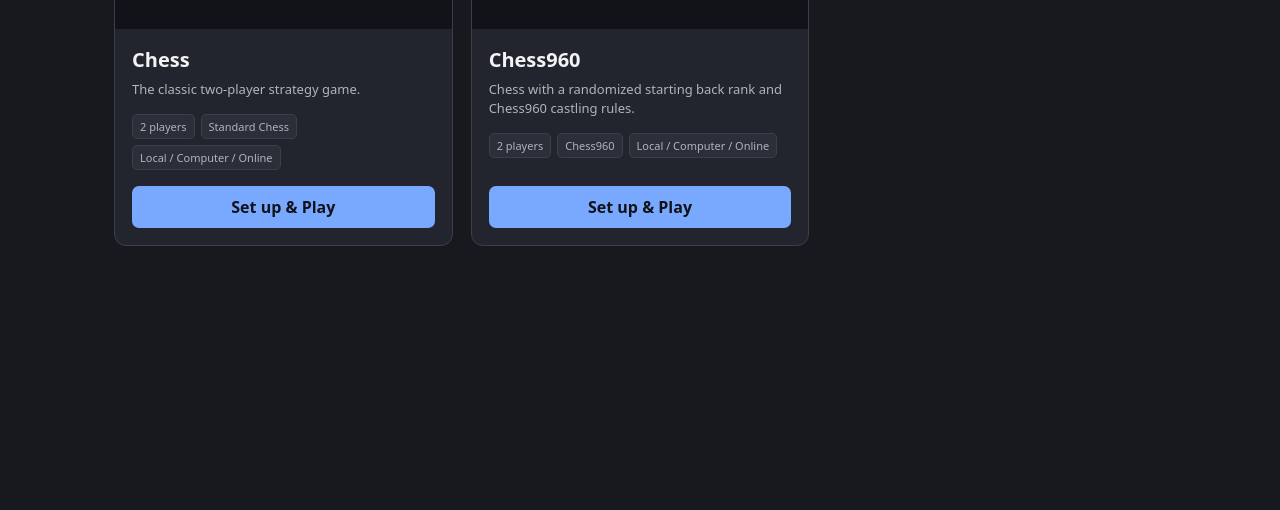
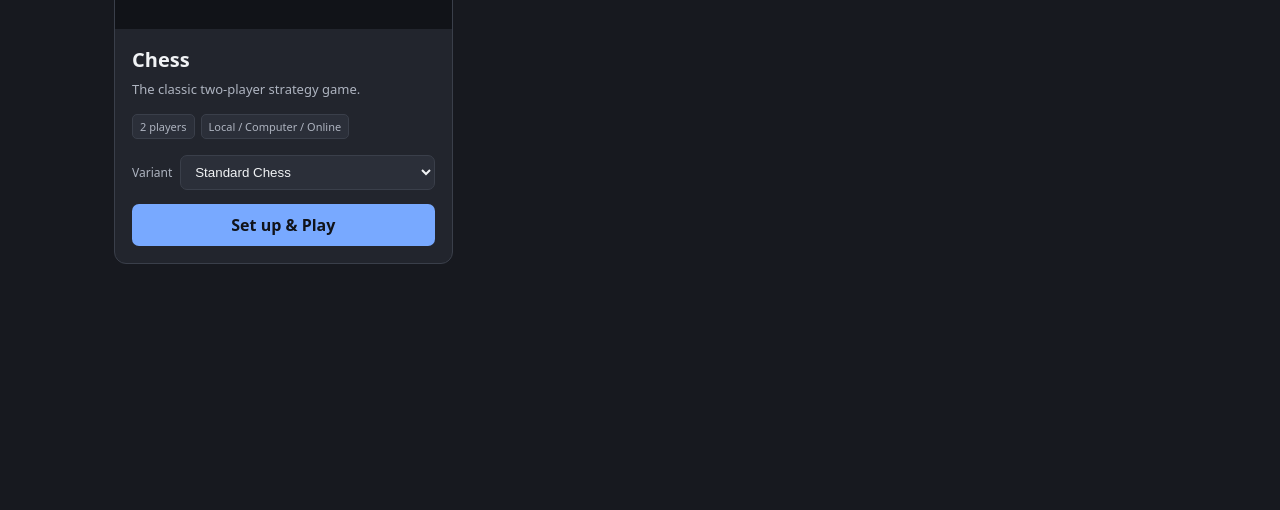
Before and after one commit to GeorgeGamez/OpenGameGallery, a plain HTML site: page index.html in a window 1280 px wide. Shown: the part 290-800 px from the top of the page. Drawn offline with Linux system fonts and the light colour scheme.

Commit message:
Update index.html

```diff
--- a/index.html
+++ b/index.html
@@ -146,6 +146,26 @@
         flex-wrap: wrap;
         gap: 6px;
         margin-bottom: 16px;
+      }
+      .game-variant {
+        display: flex;
+        align-items: center;
+        gap: 8px;
+        margin-bottom: 14px;
+        color: var(--muted);
+        font-size: 12px;
+      }
+      .game-variant label {
+        flex: 0 0 auto;
+      }
+      .game-variant select {
+        flex: 1;
+        min-width: 0;
+        color: var(--text);
+        background: var(--panel2);
+        border: 1px solid var(--border);
+        border-radius: 7px;
+        padding: 8px 10px;
       }
       .meta-tag {
         padding: 4px 7px;
@@ -744,37 +764,56 @@ No diagnostics run yet.</pre
 
       function renderGames() {
         gamesGrid.innerHTML = "";
-        const games = [
-          { id: "chess", variant: "standard", name: "Chess", description: "The classic two-player strategy game.", tags: ["2 players", "Standard Chess", "Local / Computer / Online"] },
-          { id: "chess", variant: "chess960", name: "Chess960", description: "Chess with a randomized starting back rank and Chess960 castling rules.", tags: ["2 players", "Chess960", "Local / Computer / Online"] },
-        ];
 
-        for (const game of games) {
         const card = document.createElement("article");
         card.className = "game-card";
+
         const image = document.createElement("div");
         image.className = "game-image";
         const img = document.createElement("img");
         img.src = "images/cover/chess.jpg";
-          img.alt = `${game.name} preview`;
+        img.alt = "Chess preview";
         img.onerror = () => {
           img.remove();
           const placeholder = document.createElement("div");
           placeholder.className = "placeholder-image";
-            placeholder.textContent = game.variant === "chess960" ? "960" : "♟";
+          placeholder.textContent = "♟";
           image.appendChild(placeholder);
         };
         image.appendChild(img);
+
         const content = document.createElement("div");
         content.className = "game-content";
-          const tags = game.tags.map((tag) => `<span class="meta-tag">${escapeHtml(tag)}</span>`).join("");
-          content.innerHTML = `<h2>${escapeHtml(game.name)}</h2><p class="description">${escapeHtml(game.description)}</p><div class="game-meta">${tags}</div><button class="play-button">${onlineState.connected && !onlineState.isHost ? "Waiting for host" : "Set up &amp; Play"}</button>`;
+        const onlineSelection = onlineState.config?.game === "chess" ? onlineState.config.variant : "";
+        const selectedVariant = onlineSelection || "standard";
+        const waitingForHost = onlineState.connected && !onlineState.isHost;
+
+        content.innerHTML = `
+          <h2>Chess</h2>
+          <p class="description">The classic two-player strategy game.</p>
+          <div class="game-meta">
+            <span class="meta-tag">2 players</span>
+            <span class="meta-tag">Local / Computer / Online</span>
+          </div>
+          <div class="game-variant">
+            <label for="chessVariantSelect">Variant</label>
+            <select id="chessVariantSelect" aria-label="Chess variant">
+              <option value="standard">Standard Chess</option>
+              <option value="chess960">Chess960</option>
+            </select>
+          </div>
+          <button class="play-button">${waitingForHost ? "Waiting for host" : "Set up &amp; Play"}</button>
+        `;
+
+        const select = content.querySelector("#chessVariantSelect");
         const button = content.querySelector("button");
-          button.disabled = onlineState.connected && !onlineState.isHost;
-          button.onclick = () => openGame(game.id, game.variant);
+        select.value = ["standard", "chess960"].includes(selectedVariant) ? selectedVariant : "standard";
+        select.disabled = waitingForHost;
+        button.disabled = waitingForHost;
+        button.onclick = () => openGame("chess", select.value);
+
         card.append(image, content);
         gamesGrid.appendChild(card);
-        }
       }
 
       function renderOnline() {
```
Lines whose indentation alone changed are shown as unchanged.
